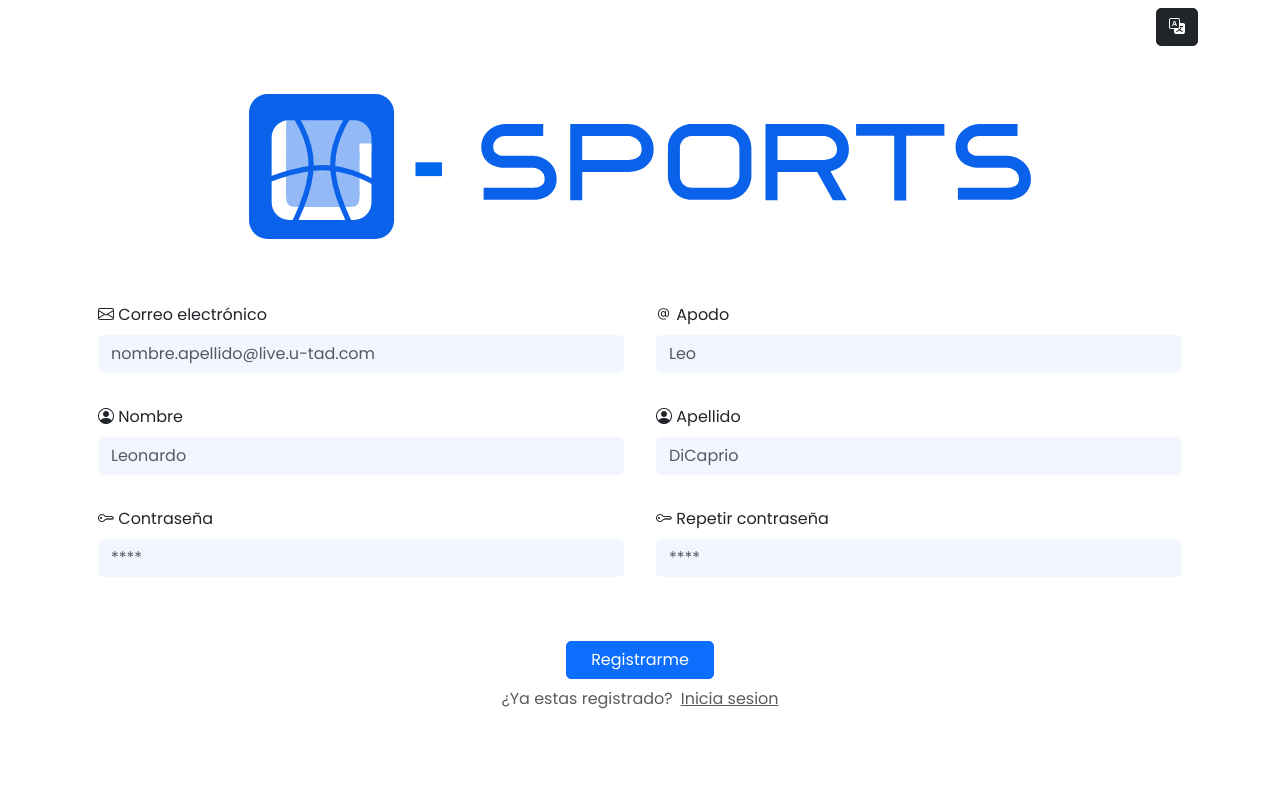
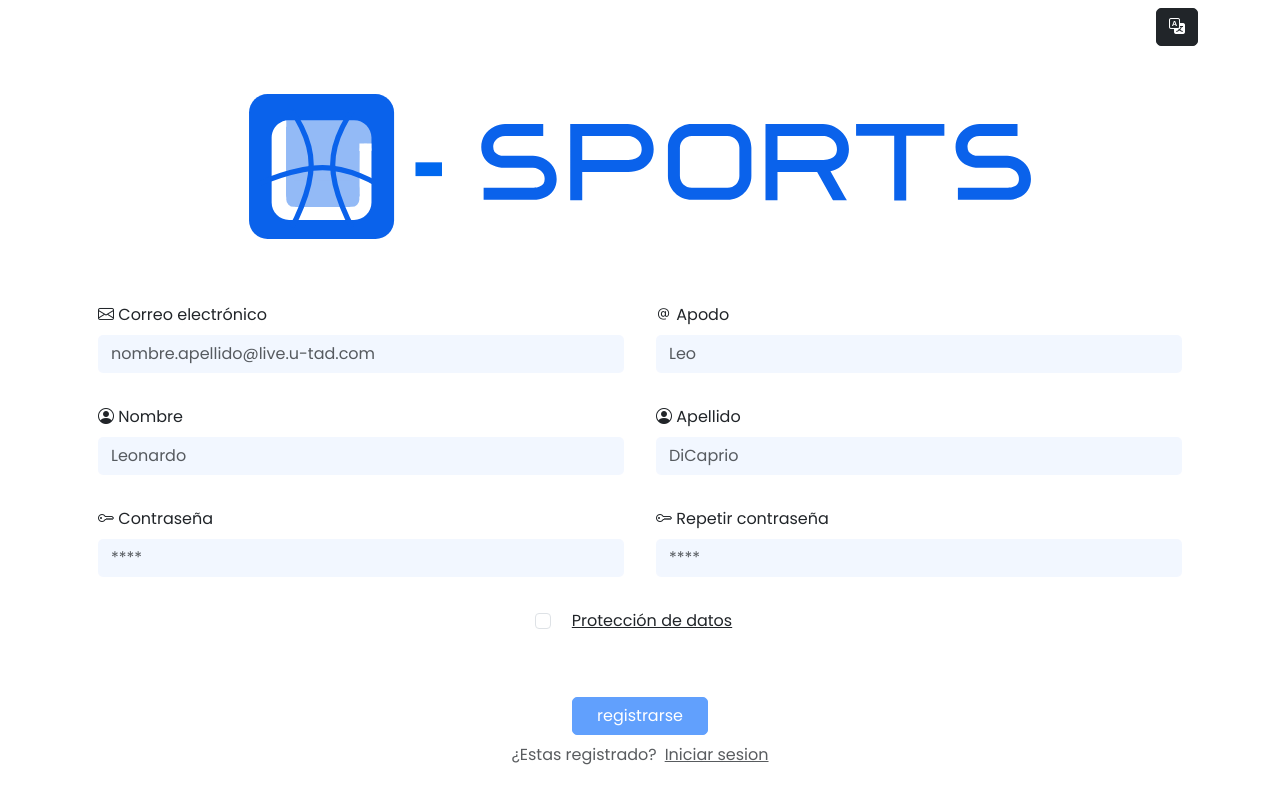
Before and after one commit to victorgt2406/P3_utadSports, a React (Vite) app in the folder client/: page /register in a window 1280 px wide. Shown: the top 804 px of the page. Built offline with nearby package versions, Linux system fonts and the light colour scheme.

Commit message:
terms and conditions

```diff
--- a/client/src/langs/Texts.ts
+++ b/client/src/langs/Texts.ts
@@ -18,6 +18,8 @@ type Others = {
     password: string;
     repeatPassword: string;
     notRegistered: string;
+    yesRegistered: string;
+    dataProtection: string;
     keepAccount: string;
     nick: string;
     name: string;
--- a/client/src/langs/langEn.ts
+++ b/client/src/langs/langEn.ts
@@ -5,6 +5,8 @@ const langEn: Others = {
     emailExample: "name.surname@live.u-tad.com",
     password: "password",
     notRegistered: "Not registered?",
+    yesRegistered: "Are you registered?",
+    dataProtection: "data protection",
     keepAccount: "Keep sesion",
     title: "U-tad Sports",
     login: "login",
--- a/client/src/langs/langEs.ts
+++ b/client/src/langs/langEs.ts
@@ -6,6 +6,8 @@ const langEs: Texts = {
     emailExample: "nombre.apellido@live.u-tad.com",
     password: "contraseña",
     notRegistered: "¿No estas registrado?",
+    yesRegistered: "¿Estas registrado?",
+    dataProtection: "protección de datos",
     keepAccount: "Mantener sesión iniciada",
     title: "U-tad Sports",
     login: "iniciar sesion",
--- a/client/src/routes/Register.tsx
+++ b/client/src/routes/Register.tsx
@@ -23,6 +23,8 @@ export default function Register() {
     const [email, setEmail] = useState("");
     const [psw1, setPsw1] = useState("");
     const [psw2, setPsw2] = useState("");
+    const [viewData, setDataView] = useState(false);
+    const [accept, setAccept] = useState(false);
     // const [degree, setDegree] = useState<string>("");
     // const [timeTable, setTimeTable] = useState<string>("");
     const context = useRouterContext(); //useContext(CONTEXT);
@@ -185,7 +187,9 @@ export default function Register() {
                             value={psw2}
                             type="password"
                             className={`form-control ${
-                                (psw2.length >= 8 && psw2 === psw1) ? "is-valid" : ""
+                                psw2.length >= 8 && psw2 === psw1
+                                    ? "is-valid"
+                                    : ""
                             }`}
                             placeholder="****"
                         />
@@ -202,23 +206,54 @@ export default function Register() {
                         <AutoComplete placeholder={"Horario de clases"} select={true} value={timeTable} array={TIMETABLE} setValue={setTimeTable} />
                     </div> */}
                 </div>
-                <div className="mt-5 d-flex flex-column align-items-center">
+                {viewData ? (
+                    <p className="mt-3 card p-2">
+                        U-TAD recoge datos de los usuarios para gestionar el uso
+                        normal de la web y realizar análisis estadísticos. Se
+                        garantizan los derechos de los usuarios sobre sus datos
+                        (acceso, rectificación, supresión, oposición,
+                        limitación, portabilidad, revocación del consentimiento)
+                        y estos pueden ejercerse en dpo@u-tad.com. Los datos de
+                        IP se conservan 12 meses y los de consultas hasta
+                        resolver la solicitud, posteriormente durante 3 años.
+                        Los menores de 14 años deben acceder bajo supervisión de
+                        un adulto.
+                    </p>
+                ) : (
+                    <></>
+                )}
+                <div className="mt-3 d-flex justify-content-center">
+                    <input
+                        className="form-check-input"
+                        type="checkbox"
+                        onChange={()=>setAccept(!accept)}
+                    />
+                    <p
+                        role="button"
+                        className="text-decoration-underline ms-2"
+                        onClick={() => setDataView(!viewData)}
+                    >
+                        {capitalizeFirstLetter(context.getText().dataProtection)}
+                    </p>
+                </div>
+                <div className="my-5 d-flex flex-column align-items-center">
                     <button
                         type="button"
                         className="btn btn-primary px-4 mb-2"
                         style={{ width: "fit-content" }}
                         onClick={handleRegister}
+                        disabled={!accept}
                     >
-                        Registrarme
+                        {context.getText().register}
                     </button>
                     <p className="text-muted">
-                        ¿Ya estas registrado?
+                        {context.getText().yesRegistered}
                         <span
                             role="button"
                             className="text-decoration-underline ms-2"
                             onClick={() => context.setPage("login")}
                         >
-                            Inicia sesion
+                            {capitalizeFirstLetter(context.getText().login)}
                         </span>
                     </p>
                 </div>
```
